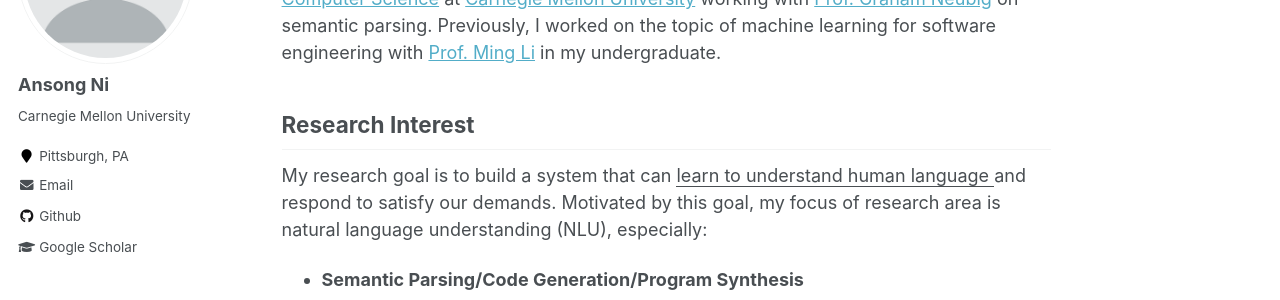
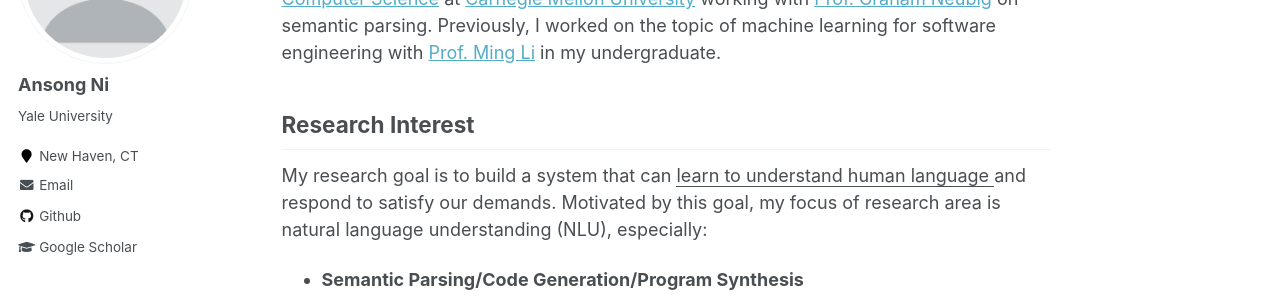
Before and after one commit to niansong1996/niansong1996.github.io, a Jekyll site: the page built from _pages/about.md, in a window 1280 px wide. Shown: the part 229-529 px from the top of the page. Built offline with Jekyll 4.4.1, drawn with Linux system fonts in a browser that asks for light colours.

Commit message:
Update _config.yml

```diff
--- a/_config.yml
+++ b/_config.yml
@@ -82,12 +82,12 @@
 author:
   name             : "Ansong Ni"
   avatar           : "profile.png"
-  bio              : "Carnegie Mellon University"
-  location         : "Pittsburgh, PA"
+  bio              : "Yale University"
+  location         : "New Haven, CT"
   employer         :
 #  pubmed           : "https://www.ncbi.nlm.nih.gov/pubmed/?term=john+snow"
   googlescholar    : "https://scholar.google.com/citations?user=4IA1clAAAAAJ"
-  email            :  ansongn <at> cs <dot> cmu <dot> edu
+  email            :  ansong.ni <at> yale <dot> edu
   researchgate     :  # example: "https://www.researchgate.net/profile/yourprofile"
   uri              :
   bitbucket        :
```
